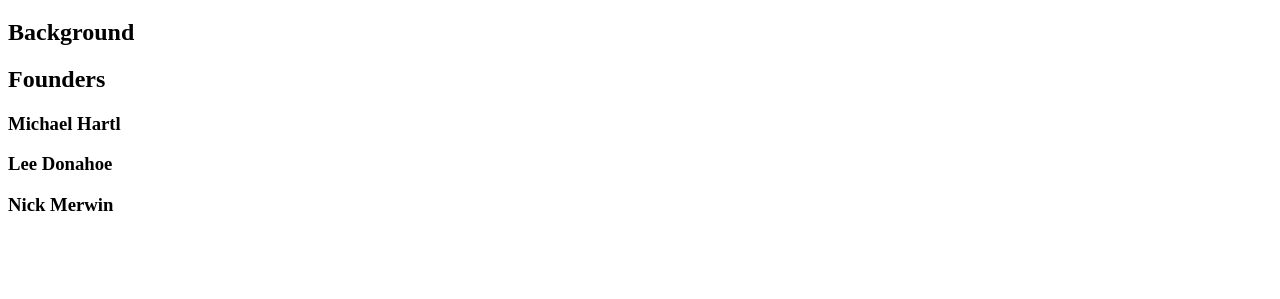
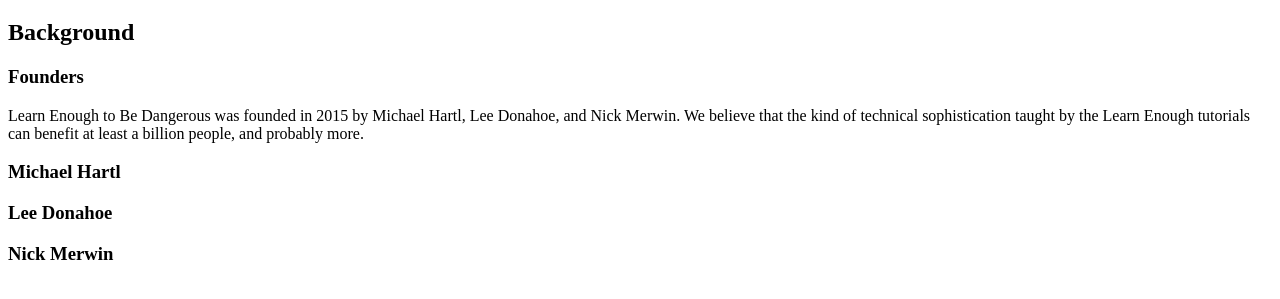
Before and after one commit to duffylasker/sample_website, a plain HTML site: page index.html in a window 1280 px wide. Shown: the part 61-360 px from the top of the page. Drawn offline with Linux system fonts and the light colour scheme.

Commit message:
updated index file

```diff
--- a/index.html
+++ b/index.html
@@ -10,7 +10,13 @@
 
     <h2>Background</h2>
 
-    <h2>Founders</h2>
+    <h3>Founders</h3>
+   <p>
+      Learn Enough to Be Dangerous was founded in 2015 by Michael Hartl, Lee
+      Donahoe, and Nick Merwin. We believe that the kind of technical
+      sophistication taught by the Learn Enough tutorials can benefit
+      at least a billion people, and probably more.
+    </p>
 
     <h3>Michael Hartl</h3>
 
```
